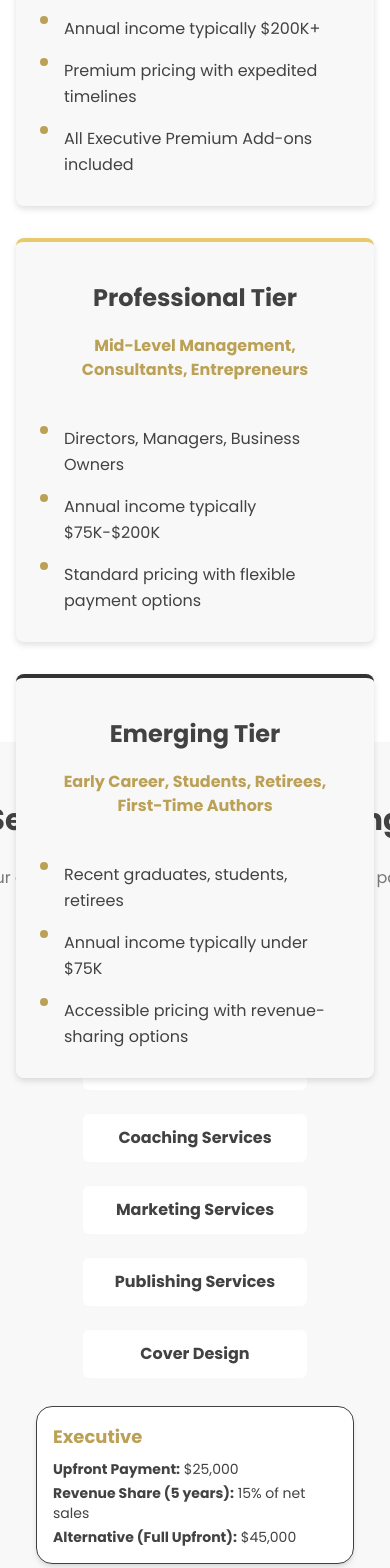
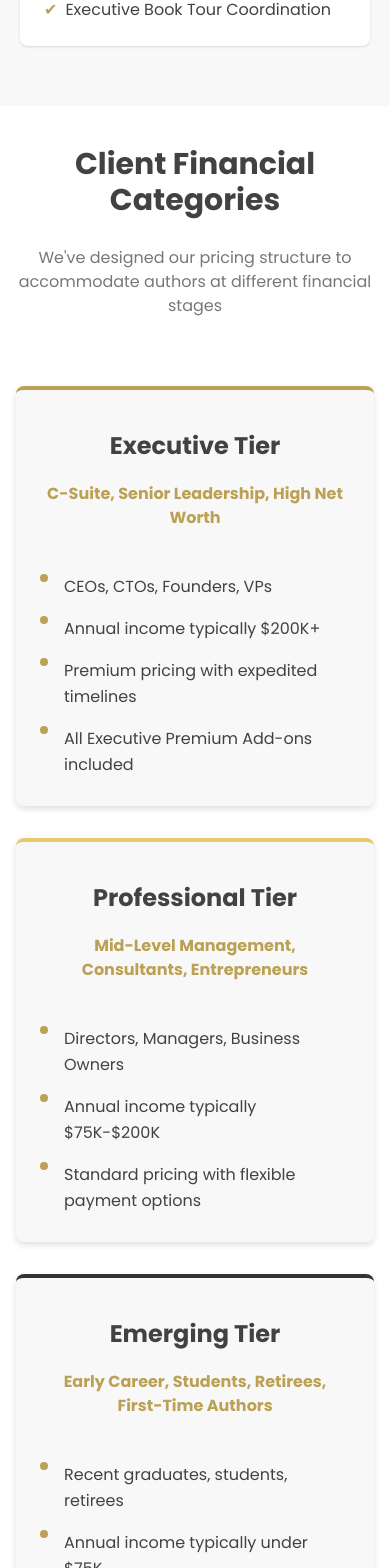
Before and after one commit to YourBookTeam/YBT_Website, a React (Vite) app: page /services in a window 390 px wide. Shown: the part 3430-4998 px from the top of the page. Built offline with nearby package versions, Linux system fonts and the light colour scheme; a web font is replaced by a local one.

Commit message:
Added responsive sizing for the sections of page.

```diff
--- a/src/pages/Services.jsx
+++ b/src/pages/Services.jsx
@@ -16,9 +16,9 @@ export default function Service() {
     <div>
       <section className='hero bg-[#d0b25f] text-white p-'>
          <div className="heroContainer text-center flex flex-col items-center py-20">
-            <h1 className='text-4xl'><strong>Professional Publishing Services for Every Author</strong></h1>
-            <p className='w-170 mt-9 mb-7 text-lg'>Flexible pricing based on your financial capacity and payment preferences, ensuring high-quality publishing services are accessible while maintaining business sustainability.</p>
-            <Button gold wide to="/contact" className="mx-5 py-4 transform transition-all duration-400 hover:-translate-y-1 hover:shadow-xl cursor-pointer">Explore Our Services</Button>
+            <h1 className='w-100 md:w-150 lg:w-200 text-4xl'><strong>Professional Publishing Services for Every Author</strong></h1>
+            <p className='w-100 md:w-170 lg:w-200 mt-9 mb-7 text-lg'>Flexible pricing based on your financial capacity and payment preferences, ensuring high-quality publishing services are accessible while maintaining business sustainability.</p>
+            <Button gold wide to="#packagesPricing" className="mx-5 py-4 transform transition-all duration-400 hover:-translate-y-1 hover:shadow-xl cursor-pointer">Explore Our Services</Button>
         </div>
       </section>
       <section className='quickNav bg-light-grey py-7'>
@@ -34,16 +34,16 @@ export default function Service() {
       <section id="philosophy" className='philosophy py-15 text-center flex flex-col items-center'>
         <div className='text-center mb-10'>
           <h2 className='text-3xl font-semibold'><strong>Our Pricing Philosophy</strong></h2>
-          <p className='text-grey w-155 my-7'>We believe every author deserves access to professional publishing services, regardless of their financial situation.</p>
+          <p className='text-grey w-100  md:w-155 my-7'>We believe every author deserves access to professional publishing services, regardless of their financial situation.</p>
         </div>
         <div className="flex flex-col items-center text-lg">
-          <p className="w-220 mb-7">
+          <p className="w-100 md:w-190 lg:w-220 mb-7">
             YourBookTeam offers flexible pricing based on client financial
             capacity and payment preferences, ensuring our high-quality
             publishing services are accessible while maintaining business
             sustainability.
           </p>
-          <p className="w-225">
+          <p className="w-100 md:w-190 lg:w-225">
             Our tiered approach allows us to serve authors at every stage of
             their career, from emerging writers to established executives.
           </p>
@@ -56,18 +56,18 @@ export default function Service() {
         </div>
         <ServiceCards services={Services} />
       </section>
-      <section id='client' className='h-200 flex flex-col items-center justify-center'>
-        <div id='text'className='text-center mb-10'>
+      <section id='client' className='my-10 flex flex-col items-center justify-center'>
+        <div id='text'className='text-center mb-10 px-3'>
         <h2 className='text-3xl font-semibold'>Client Financial Categories</h2>
-        <p className='text-[#777777] w-170 my-7'>We've designed our pricing structure to accommodate authors at different financial stages</p>
+        <p className='text-[#777777] sm:w-100 md:w-170 my-7'>We've designed our pricing structure to accommodate authors at different financial stages</p>
         </div>
         <ClientCards client={clientData} />
       </section>
       <section id="packagesPricing"
-  className="bg-light-grey py-15 px-5 flex flex-col items-center justify-items-center">
+  className="bg-light-grey py-15 px-3 flex flex-col items-center justify-items-center">
   <div className="text-center mb-10">
     <h2 className="text-3xl font-semibold">Service Packages & Pricing</h2>
-    <p className="text-grey w-170 my-7">Choose from our comprehensive service offerings with flexible payment options</p>
+    <p className="text-grey sm:w-100 md:w-170 my-7">Choose from our comprehensive service offerings with flexible payment options</p>
   </div>
 
   <div id="serviceTab" className="flex flex-wrap justify-center">
@@ -94,7 +94,7 @@ export default function Service() {
       <section id='paymentInfo' className='bg-light-grey py-15 px-5 flex flex-col items-center justify-items-center'>
         <div className='text-center mb-10'>
           <h2 className='text-3xl font-semibold'>Payment Structure Details</h2>
-          <p className='w-170 my-7'>Flexible payment options to suit your financial situation</p>
+          <p className='sm:w-100 md:w-170 my-7'>Flexible payment options to suit your financial situation</p>
         </div>
         <PaymentCards cards={payments} />
       </section>
```
